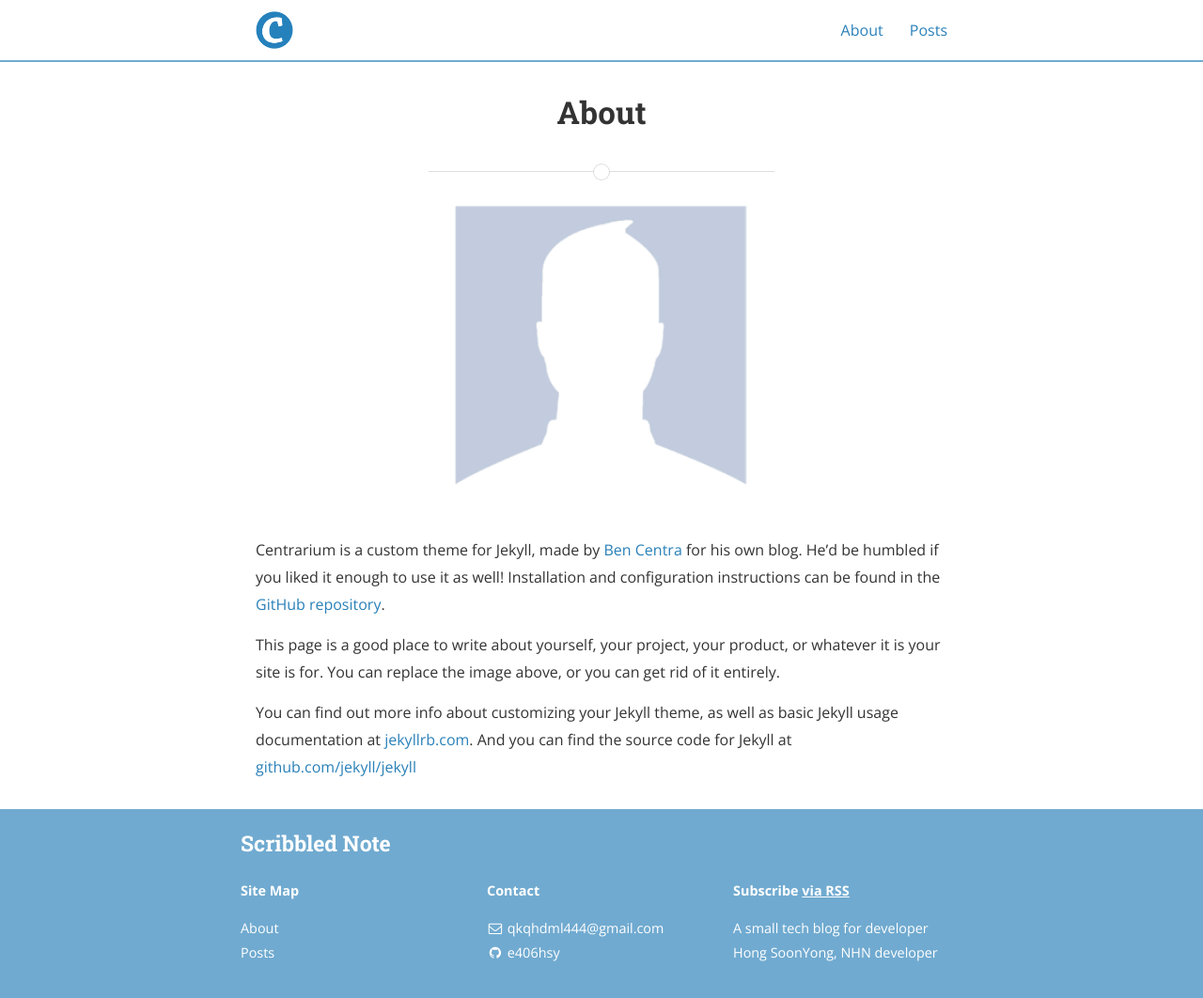
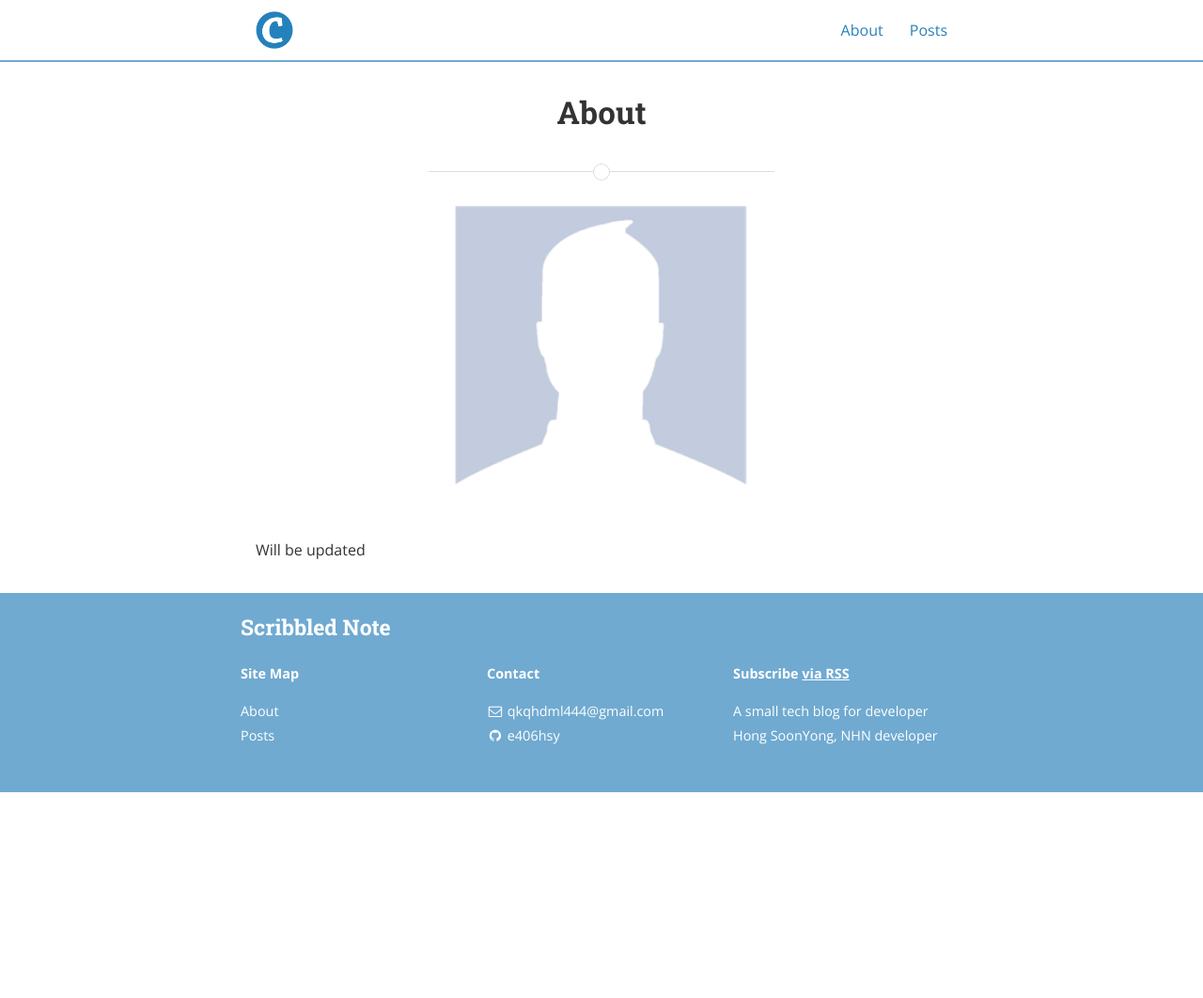
Before and after one commit to e406hsy/e406hsy.github.io, a Jekyll site: the page built from about.md, in a window 1280 px wide and 1073 px high. Shown: the top 1062 px of the window at 94% size. Built offline with Jekyll 4.4.1, drawn with Linux system fonts in a browser that asks for light colours; nearby versions of some CDN libraries.

Commit message:
deleted:    _posts/2015-04-18-dummy6.md 	new file:   _posts/2020-01-17-git_baisc.md 	modified:   about.md

```diff
--- a/about.md
+++ b/about.md
@@ -5,14 +5,6 @@ permalink: /about/
 main_nav: true
 ---
 
-![alt text]({{ site.baseurl }}/assets/profile-placeholder.gif "Profile Picture"){:.profile}
+![Profile Picture Placeholder]({{ site.baseurl }}/assets/profile-placeholder.gif "Profile Picture"){:.profile}
 
-Centrarium is a custom theme for Jekyll, made by [Ben Centra][bencentra] for his own blog. He'd be humbled if you liked it enough to use it as well! Installation and configuration instructions can be found in the [GitHub repository](https://github.com/bencentra/centrarium).
-
-This page is a good place to write about yourself, your project, your product, or whatever it is your site is for. You can replace the image above, or you can get rid of it entirely.
-
-You can find out more info about customizing your Jekyll theme, as well as basic Jekyll usage documentation at [jekyllrb.com](http://jekyllrb.com/). And you can find the source code for Jekyll at [github.com/jekyll/jekyll](https://github.com/jekyll/jekyll)
-
-[centrarium]: https://github.com/bencentra/centrarium
-[bencentra]: http://bencentra.com
-[jekyll]: https://github.com/jekyll/jekyll
+Will be updated
```
Also changed, not shown: _posts/2015-04-18-dummy6.md (deleted, +0 -17 lines), _posts/2020-01-17-git_baisc.md (added, +34 -0 lines).
